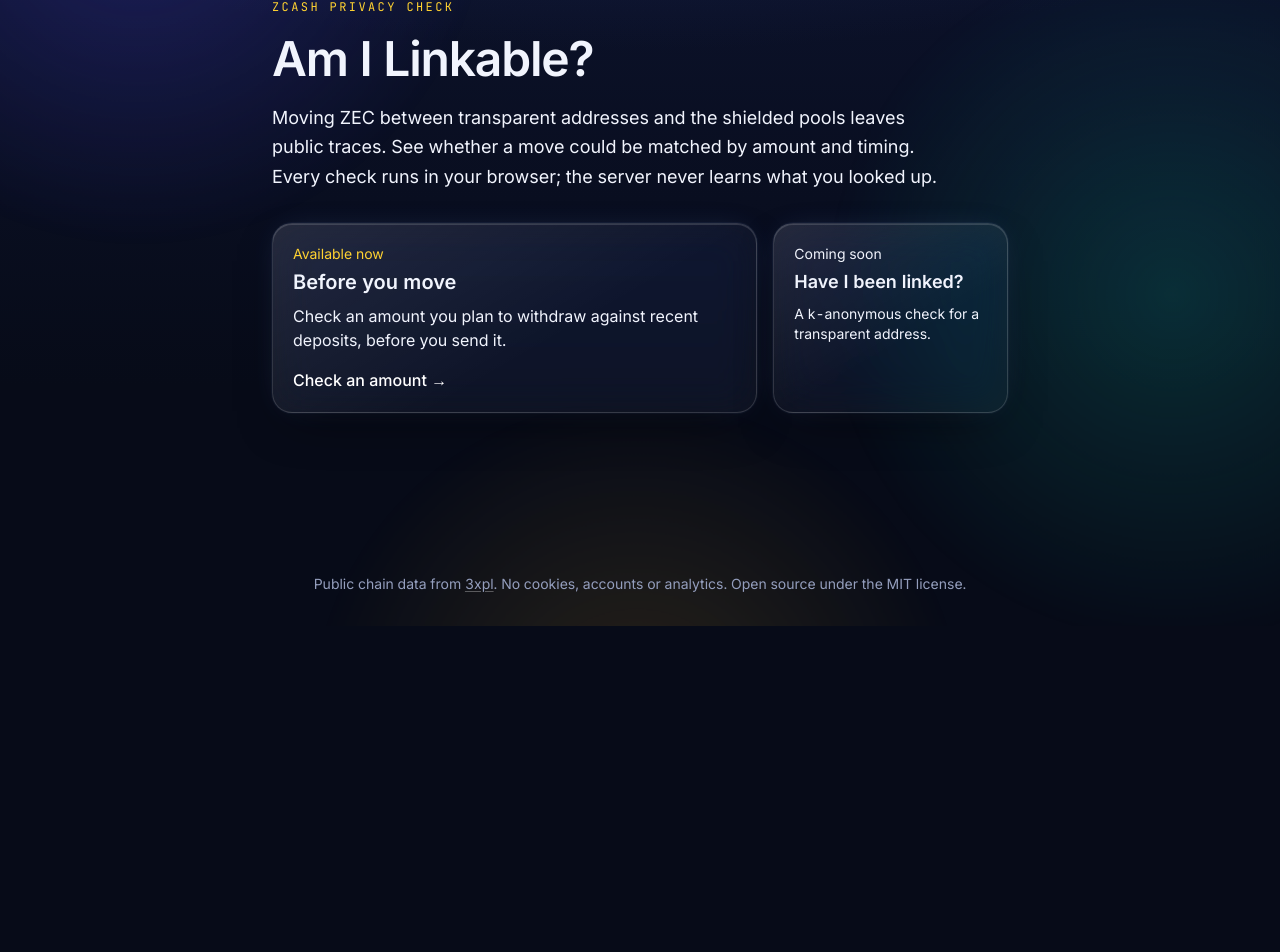
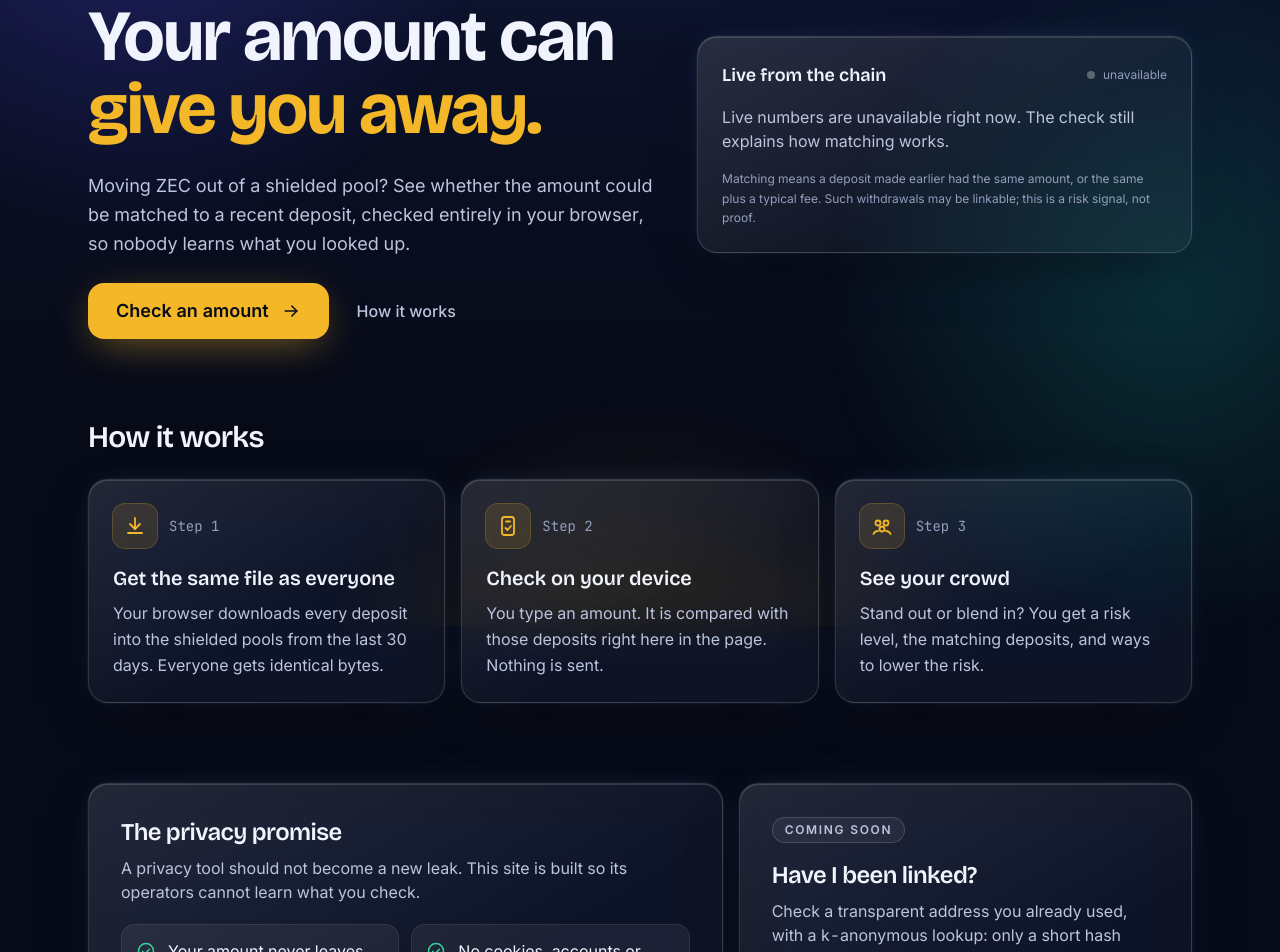
Before and after one commit to Adeolu05/am-i-linkable, a Next.js app in the folder apps/web/: page / in a window 1280 px wide. Shown: the part 174-1126 px from the top of the page. Before the commit the page ends 800 px from the top, so only its background shows below. Built offline with nearby package versions, Linux system fonts and the light colour scheme; no server answers.

Commit message:
feat(web): home page hero, live proof strip, steps and privacy promise

```diff
--- a/apps/web/app/page.tsx
+++ b/apps/web/app/page.tsx
@@ -1,35 +1,114 @@
 import Link from "next/link";
+import { ProofStrip } from "@/components/ProofStrip";
+import { ArrowRightIcon, CheckCircleIcon, CrowdIcon, DeviceIcon, DownloadIcon, LockIcon } from "@/components/icons";
+
+const steps = [
+  {
+    icon: DownloadIcon,
+    title: "Get the same file as everyone",
+    body: "Your browser downloads every deposit into the shielded pools from the last 30 days. Everyone gets identical bytes.",
+  },
+  {
+    icon: DeviceIcon,
+    title: "Check on your device",
+    body: "You type an amount. It is compared with those deposits right here in the page. Nothing is sent.",
+  },
+  {
+    icon: CrowdIcon,
+    title: "See your crowd",
+    body: "Stand out or blend in? You get a risk level, the matching deposits, and ways to lower the risk.",
+  },
+];
+
+const promises = ["Your amount never leaves your device", "No cookies, accounts or analytics", "No third-party requests, fonts or scripts", "Public chain data only"];
 
 export default function Home() {
   return (
-    <main className="mx-auto flex w-full max-w-3xl flex-1 flex-col justify-center gap-8 px-4 py-14">
-      <div className="space-y-5">
-        <p className="font-mono text-xs uppercase tracking-[0.2em] text-amber-300">Zcash privacy check</p>
-        <h1 className="text-4xl font-semibold tracking-tight sm:text-5xl">Am I Linkable?</h1>
-        <p className="max-w-2xl text-lg leading-relaxed text-(--ink-muted)">
-          Moving ZEC between transparent addresses and the shielded pools leaves public traces. See whether a
-          move could be matched by amount and timing. Every check runs in your browser; the server never learns
-          what you looked up.
-        </p>
-      </div>
+    <main className="mx-auto w-full max-w-6xl space-y-16 px-4 pb-6 pt-12 sm:px-6 sm:pt-16 lg:space-y-20">
+      <section className="animate-rise grid items-center gap-10 lg:grid-cols-[1.15fr_1fr]" aria-labelledby="hero">
+        <div className="space-y-6">
+          <p className="inline-flex items-center gap-2 rounded-full border border-gold/30 bg-gold/10 px-3 py-1 text-xs font-semibold uppercase tracking-[0.16em] text-gold">
+            <LockIcon className="h-3.5 w-3.5" />
+            Zcash privacy check
+          </p>
+          <h1 id="hero" className="font-display text-5xl font-bold leading-[1.02] tracking-tight sm:text-6xl lg:text-7xl">
+            Your amount can <span className="text-gold">give you away.</span>
+          </h1>
+          <p className="max-w-xl text-lg leading-relaxed text-ink-muted">
+            Moving ZEC out of a shielded pool? See whether the amount could be matched to a recent deposit, checked
+            entirely in your browser, so nobody learns what you looked up.
+          </p>
+          <div className="flex flex-wrap items-center gap-3">
+            <Link
+              href="/check"
+              prefetch={false}
+              className="group inline-flex min-h-14 items-center gap-3 rounded-2xl bg-gold px-7 text-lg font-semibold text-night shadow-glow-gold transition hover:bg-gold-bright"
+            >
+              Check an amount
+              <ArrowRightIcon className="h-5 w-5 transition group-hover:translate-x-1" />
+            </Link>
+            <a href="#how" className="rounded-xl px-4 py-3 font-medium text-ink-muted hover:text-ink">
+              How it works
+            </a>
+          </div>
+        </div>
+        <ProofStrip />
+      </section>
 
-      <div className="grid gap-4 sm:grid-cols-3">
-        <Link href="/check" prefetch={false} className="glass group p-5 transition hover:border-amber-300/50 sm:col-span-2">
-          <p className="text-sm text-amber-300">Available now</p>
-          <h2 className="mt-1 text-xl font-semibold">Before you move</h2>
-          <p className="mt-2 text-(--ink-muted)">
-            Check an amount you plan to withdraw against recent deposits, before you send it.
+      <section id="how" aria-labelledby="how-title" className="space-y-6">
+        <h2 id="how-title" className="font-display text-3xl font-semibold tracking-tight">
+          How it works
+        </h2>
+        <ol className="grid gap-4 md:grid-cols-3">
+          {steps.map(({ icon: Icon, title, body }, i) => (
+            <li key={title} className="glass p-6">
+              <div className="flex items-center gap-3">
+                <span className="grid h-11 w-11 place-items-center rounded-xl bg-gold/12 text-gold ring-1 ring-gold/30">
+                  <Icon className="h-6 w-6" />
+                </span>
+                <span className="font-mono text-sm text-ink-faint">Step {i + 1}</span>
+              </div>
+              <h3 className="mt-4 font-display text-xl font-semibold">{title}</h3>
+              <p className="mt-2 leading-relaxed text-ink-muted">{body}</p>
+            </li>
+          ))}
+        </ol>
+      </section>
+
+      <section className="grid gap-4 lg:grid-cols-[1.4fr_1fr]">
+        <div className="glass p-6 sm:p-8" aria-labelledby="promise">
+          <h2 id="promise" className="font-display text-2xl font-semibold tracking-tight">
+            The privacy promise
+          </h2>
+          <p className="mt-2 max-w-xl text-ink-muted">
+            A privacy tool should not become a new leak. This site is built so its operators cannot learn what you
+            check.
           </p>
-          <p className="mt-4 font-medium text-white">
-            Check an amount <span aria-hidden="true" className="inline-block transition group-hover:translate-x-1">→</span>
-          </p>
-        </Link>
-        <div className="glass p-5">
-          <p className="text-sm text-(--ink-muted)">Coming soon</p>
-          <h2 className="mt-1 text-lg font-semibold">Have I been linked?</h2>
-          <p className="mt-2 text-sm text-(--ink-muted)">A k-anonymous check for a transparent address.</p>
+          <ul className="mt-5 grid gap-3 sm:grid-cols-2">
+            {promises.map((p) => (
+              <li key={p} className="tile flex items-start gap-3 p-3.5">
+                <CheckCircleIcon className="mt-0.5 h-5 w-5 shrink-0 text-risk-low" />
+                <span>{p}</span>
+              </li>
+            ))}
+          </ul>
         </div>
-      </div>
+        <div className="glass flex flex-col justify-between gap-6 p-6 sm:p-8" aria-labelledby="soon">
+          <div>
+            <p className="inline-flex rounded-full border border-white/15 bg-white/5 px-3 py-1 text-xs font-semibold uppercase tracking-[0.14em] text-ink-muted">
+              Coming soon
+            </p>
+            <h2 id="soon" className="mt-4 font-display text-2xl font-semibold tracking-tight">
+              Have I been linked?
+            </h2>
+            <p className="mt-2 text-ink-muted">
+              Check a transparent address you already used, with a k-anonymous lookup: only a short hash prefix
+              leaves your device, and you get back a whole bucket of addresses to search locally.
+            </p>
+          </div>
+          <p className="text-sm text-ink-faint">Like HaveIBeenPwned&rsquo;s password check, built for Zcash.</p>
+        </div>
+      </section>
     </main>
   );
 }
--- /dev/null
+++ b/apps/web/components/ProofStrip.tsx
@@ -0,0 +1,68 @@
+"use client";
+
+// Live "proof" numbers from the public snapshot: aggregate counts computed by the
+// collector. Nothing about the visitor is sent; this is the same file everyone gets.
+
+import { CountUp } from "@/components/CountUp";
+import { freshness, useShields } from "@/lib/useShields";
+
+function Tile({ value, label, accent = false }: { value: number | null; label: React.ReactNode; accent?: boolean }) {
+  return (
+    <div className="tile p-4">
+      <p className={`font-display text-4xl font-bold tracking-tight ${accent ? "text-gold" : "text-ink"}`}>
+        {value === null ? <span className="inline-block h-9 w-20 animate-pulse rounded-lg bg-white/10" /> : <CountUp value={value} />}
+      </p>
+      <p className="mt-1 text-sm leading-snug text-ink-muted">{label}</p>
+    </div>
+  );
+}
+
+export function ProofStrip() {
+  const data = useShields();
+  const ready = data.status === "ready" ? data : null;
+  const s = ready?.stats;
+  const n = (v: number | undefined) => (ready ? (v ?? null) : null);
+  const pct = s && s.last30d.withdrawals > 0 ? Math.round((s.last30d.matched / s.last30d.withdrawals) * 100) : null;
+
+  return (
+    <section className="glass p-5 sm:p-6" aria-labelledby="proof" aria-busy={data.status === "loading"}>
+      <div className="flex items-center justify-between gap-3">
+        <h2 id="proof" className="font-display text-lg font-semibold">
+          Live from the chain
+        </h2>
+        <span className="inline-flex items-center gap-2 text-xs text-ink-faint">
+          <span className={`h-2 w-2 rounded-full ${ready ? "bg-risk-low" : "bg-white/30"}`} aria-hidden="true" />
+          {ready ? freshness(ready.generatedAt) : data.status === "error" ? "unavailable" : "loading"}
+        </span>
+      </div>
+
+      {data.status === "error" ? (
+        <p className="mt-4 text-ink-muted">Live numbers are unavailable right now. The check still explains how matching works.</p>
+      ) : s || !ready ? (
+        <>
+          <p className="mt-4 text-lg leading-snug">
+            In the last 24 hours,{" "}
+            <strong className="text-gold">{s ? <CountUp value={s.last24h.matched} /> : "…"}</strong> of{" "}
+            <strong>{s ? <CountUp value={s.last24h.withdrawals} /> : "…"}</strong> withdrawals matched a recent
+            deposit&rsquo;s amount.
+          </p>
+          <div className="mt-4 grid grid-cols-2 gap-3">
+            <Tile value={n(s?.last24h.standOut)} accent label="stood out in the last 24 h: only 1 or 2 possible deposits" />
+            <Tile value={n(s?.last30d.deposits)} label="deposits in the last 30 days to compare against" />
+            <Tile value={n(s?.last30d.withdrawals)} label="withdrawals in the last 30 days" />
+            <Tile value={pct} label={<>% of those matched an earlier deposit</>} />
+          </div>
+        </>
+      ) : (
+        <div className="mt-4 grid grid-cols-2 gap-3">
+          <Tile value={ready.index.size} label="deposits in the last 30 days to compare against" />
+          <Tile value={ready.tipHeight} label="latest block indexed" />
+        </div>
+      )}
+      <p className="mt-4 text-xs leading-relaxed text-ink-faint">
+        Matching means a deposit made earlier had the same amount, or the same plus a typical fee. Such withdrawals
+        may be linkable; this is a risk signal, not proof.
+      </p>
+    </section>
+  );
+}
--- /dev/null
+++ b/apps/web/lib/useShields.ts
@@ -0,0 +1,56 @@
+"use client";
+
+// Loads the public shields snapshot once per visit and shares it between pages.
+// The same file is served to everyone, so downloading it says nothing about you.
+
+import { decodeShields, ShieldIndex, type LinkStats, type ShieldsPayload } from "@ail/core";
+import { useEffect, useState } from "react";
+
+export type ShieldsData =
+  | { status: "loading" }
+  | { status: "error" }
+  | { status: "ready"; index: ShieldIndex; generatedAt: string; tipHeight: number | null; stats: LinkStats | null };
+
+let pending: Promise<ShieldsData> | undefined;
+
+function load(): Promise<ShieldsData> {
+  // Always revalidate (ETag makes an unchanged copy a tiny 304): recent deposits matter most.
+  pending ??= fetch("/api/v1/shields", { cache: "no-cache" })
+    .then((r) => {
+      if (!r.ok) throw new Error(String(r.status));
+      return r.json() as Promise<ShieldsPayload>;
+    })
+    .then(
+      (p): ShieldsData => ({
+        status: "ready",
+        index: new ShieldIndex(decodeShields(p)),
+        generatedAt: p.generatedAt,
+        tipHeight: p.tipHeight,
+        stats: p.stats ?? null,
+      }),
+    )
+    .catch((): ShieldsData => {
+      pending = undefined; // allow a retry on the next visit
+      return { status: "error" };
+    });
+  return pending;
+}
+
+export function useShields(): ShieldsData {
+  const [data, setData] = useState<ShieldsData>({ status: "loading" });
+  useEffect(() => {
+    let live = true;
+    load().then((d) => live && setData(d));
+    return () => {
+      live = false;
+    };
+  }, []);
+  return data;
+}
+
+export function freshness(generatedAt: string, now = Date.now()): string {
+  const mins = Math.max(0, Math.round((now - Date.parse(generatedAt)) / 60_000));
+  if (mins <= 1) return "updated just now";
+  if (mins < 120) return `updated ${mins} minutes ago`;
+  return `updated ${Math.round(mins / 60)} hours ago`;
+}
```
